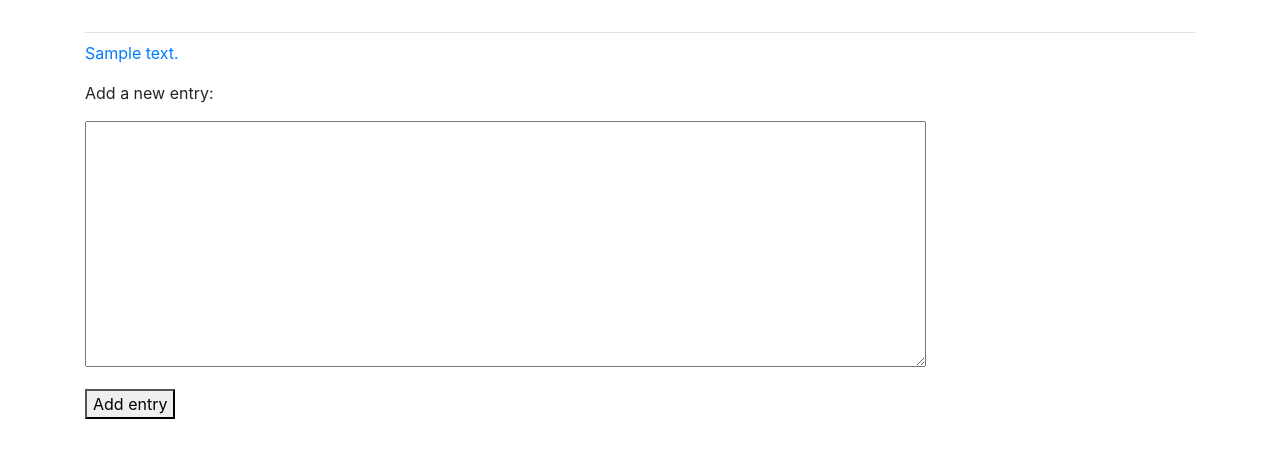
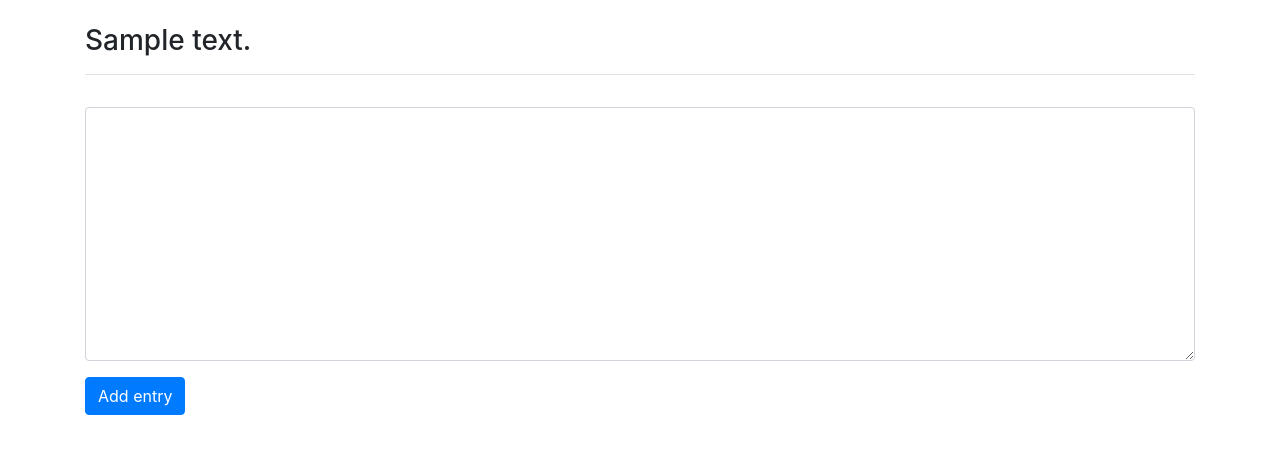
Before and after one commit to techmatlock/learning_log, a Django app: page /new_entry/1/ in a window 1280 px wide. Shown: the part 58-516 px from the top of the page. Run offline with Django 3.2, Linux system fonts and the light colour scheme; a user stored in the database is signed in; tables that the repository leaves empty hold one stand-in row (values such as "Sample post"); some libraries are stand-ins or nearby versions.

Commit message:
Style new_entry page.

```diff
--- a/learning_logs/templates/learning_logs/new_entry.html
+++ b/learning_logs/templates/learning_logs/new_entry.html
@@ -1,14 +1,21 @@
 {% extends "learning_logs/base.html" %}
+{% load bootstrap4 %}
+
+{% block page_header %}
+    <h3>{{ topic }}</h3>
+{% endblock page_header %}
 
 {% block content %}
 
-    <p><a href="{% url 'learning_logs:topic' topic.id %}">{{ topic }}</a></p>
+    <form method="post" action="{% url 'learning_logs:new_entry' topic.id %}" class="form">
+        {% csrf_token %}
+        {% bootstrap_form form %}
+        {% buttons %}
+            <button name="submit" class="btn btn-primary">Add entry</button>
+        {% endbuttons %}
 
-    <p>Add a new entry:</p>
-    <form action="{% url 'learning_logs:new_entry' topic.id %}" method='post'>
-        {% csrf_token %}
-        {{ form.as_p }}
-        <button name='submit'>Add entry</button>
+        <input type="hidden" name="next"
+          value="{% url 'learning_logs:topics' %}" />
     </form>
 
 {% endblock content %}
```
